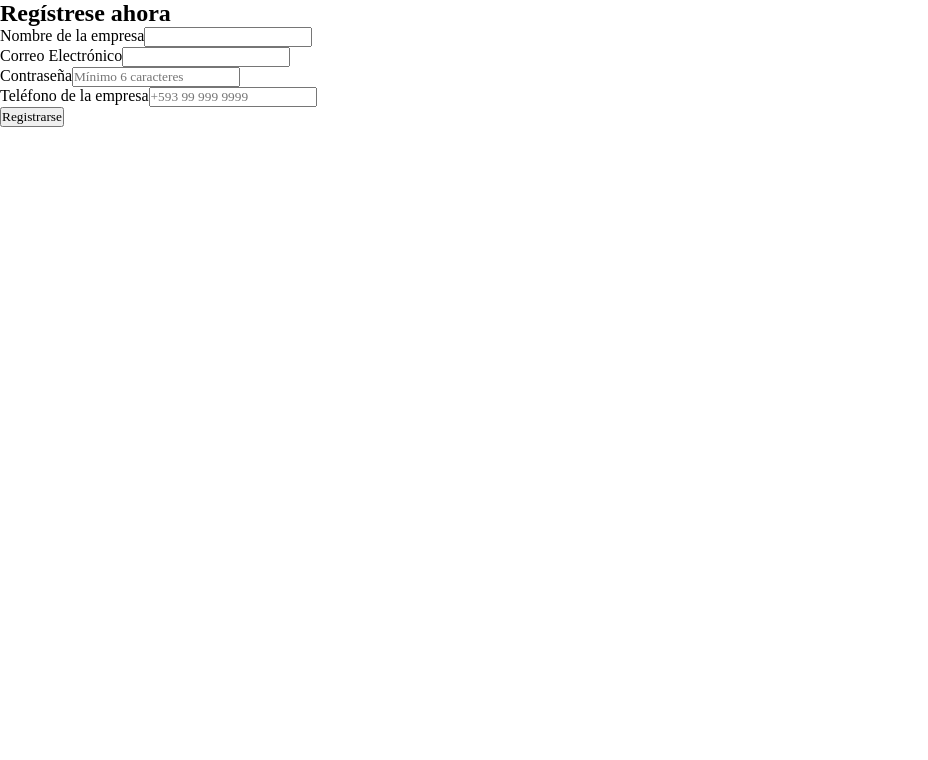
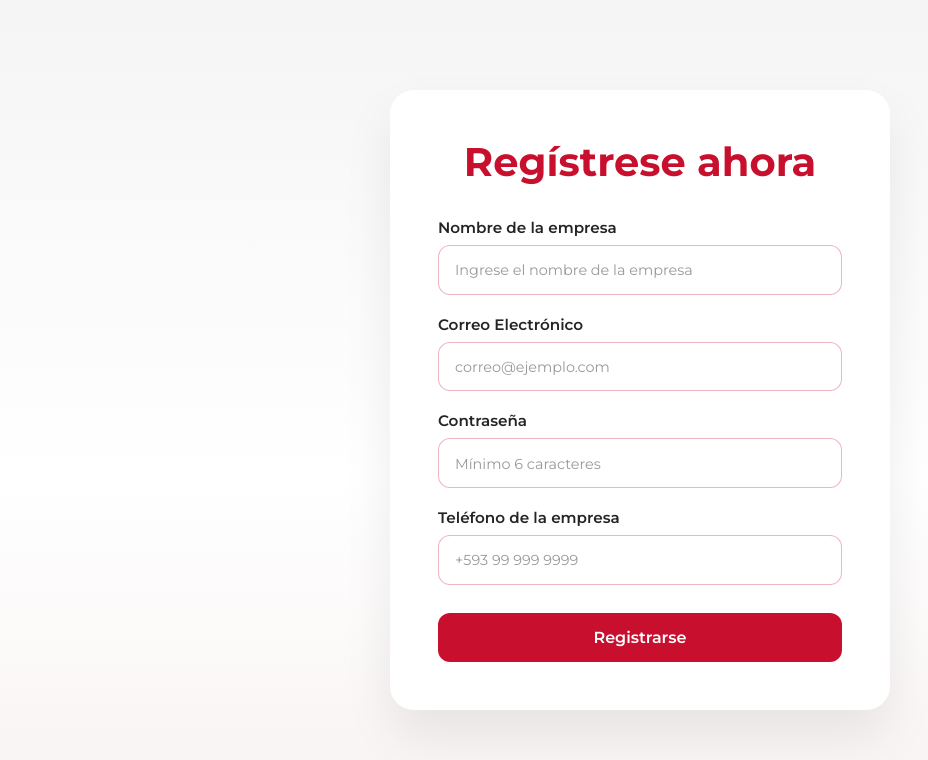
Before and after one commit to jsmblog/sistemaPostulaciones, a React (Vite) app: page /sign-up in a window 1280 px wide. Shown: the top 760 px of the page, without its empty margins (0-928 px from the left). Built offline with nearby package versions, Linux system fonts and the light colour scheme.

Commit message:
Reparando estilos en los archivos

```diff
--- a/src/components/SignUp.jsx
+++ b/src/components/SignUp.jsx
@@ -2,6 +2,7 @@ import { useState } from 'react';
 import { useNavigate } from 'react-router-dom';
 import { supabase } from '../supabase/connection';
 import { insertUserData } from '../services/insert';
+import './SignUp.css';
 
 export const SignUp = ({ rol }) => {
   const navigate = useNavigate();
@@ -100,38 +101,46 @@ const handleSubmitRegister = async (event) => {
 };
 
   return (
-    <div>
-      <h2>Regístrese ahora</h2>
-      <form onSubmit={handleSubmitRegister}>
-        <div>
-          <label>{isStudent ? "Nombre Completo" : "Nombre de la empresa"}</label>
+    <div className="signup-page">
+      <div className="signup-container">
+        <h2 className="signup-title">Regístrese ahora</h2>
+        <form className="signup-form" onSubmit={handleSubmitRegister}>
+          <div className="signup-form-group">
+            <label htmlFor="name">
+              {isStudent ? "Nombre Completo" : "Nombre de la empresa"}
+            </label>
             <input
               type="text"
+              id="name"
               name="name"
               value={dataForm.name}
               onChange={handleChange}
               required
               disabled={loading}
               minLength={3}
+              placeholder={isStudent ? "Ingrese su nombre completo" : "Ingrese el nombre de la empresa"}
             />
           </div>
 
-        <div>
-          <label>Correo Electrónico</label>
+          <div className="signup-form-group">
+            <label htmlFor="email">Correo Electrónico</label>
             <input
               type="email"
+              id="email"
               name="email"
               value={dataForm.email}
               onChange={handleChange}
               required
               disabled={loading}
+              placeholder="correo@ejemplo.com"
             />
           </div>
 
-        <div>
-          <label>Contraseña</label>
+          <div className="signup-form-group">
+            <label htmlFor="password">Contraseña</label>
             <input
               type="password"
+              id="password"
               name="password"
               value={dataForm.password}
               onChange={handleChange}
@@ -142,10 +151,13 @@ const handleSubmitRegister = async (event) => {
             />
           </div>
 
-        <div>
-          <label>{isStudent ? "Teléfono de contacto" : "Teléfono de la empresa"}</label>
+          <div className="signup-form-group">
+            <label htmlFor="contact">
+              {isStudent ? "Teléfono de contacto" : "Teléfono de la empresa"}
+            </label>
             <input
               type="tel"
+              id="contact"
               name="contact"
               value={dataForm.contact}
               onChange={handleChange}
@@ -155,10 +167,11 @@ const handleSubmitRegister = async (event) => {
             />
           </div>
 
-        <button type="submit" disabled={loading}>
+          <button type="submit" className="signup-btn" disabled={loading}>
             {loading ? 'Registrando...' : 'Registrarse'}
           </button>
         </form>
       </div>
+    </div>
   );
 };
```
Lines whose indentation alone changed are shown as unchanged.
